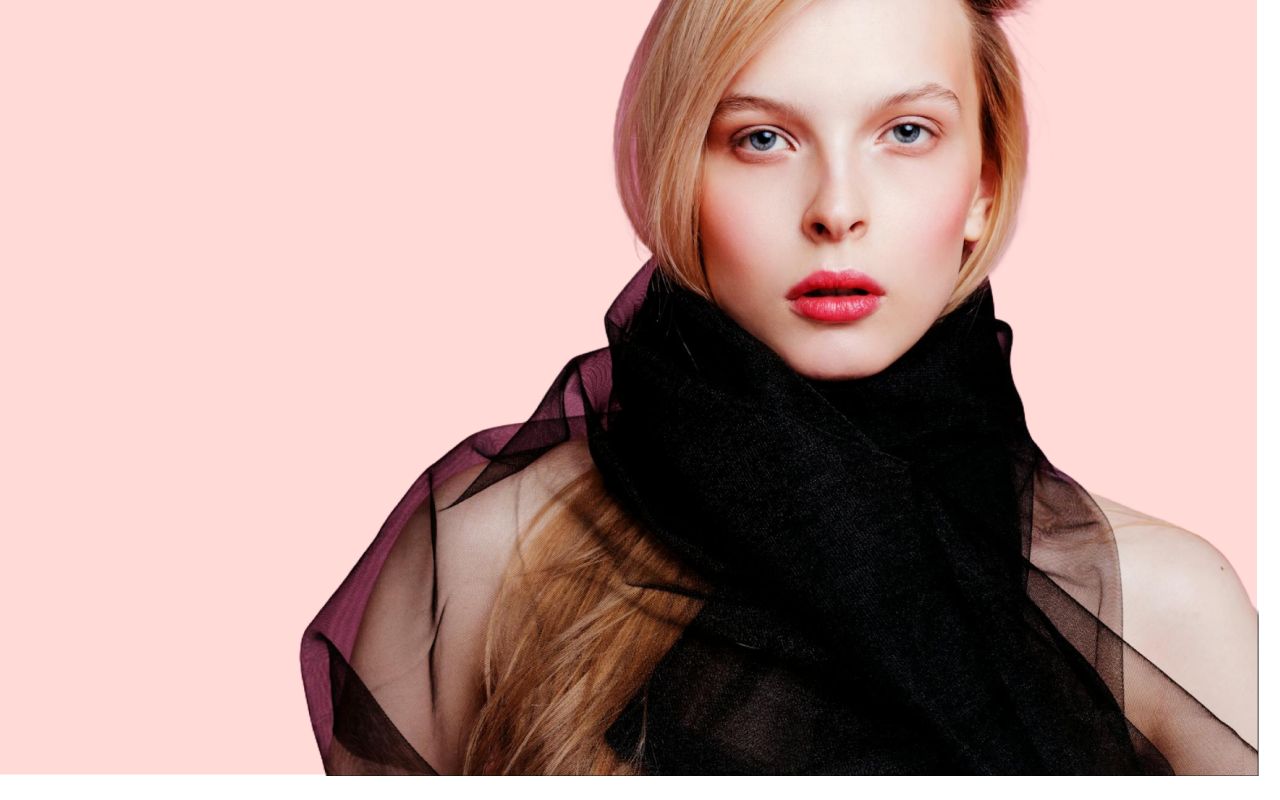
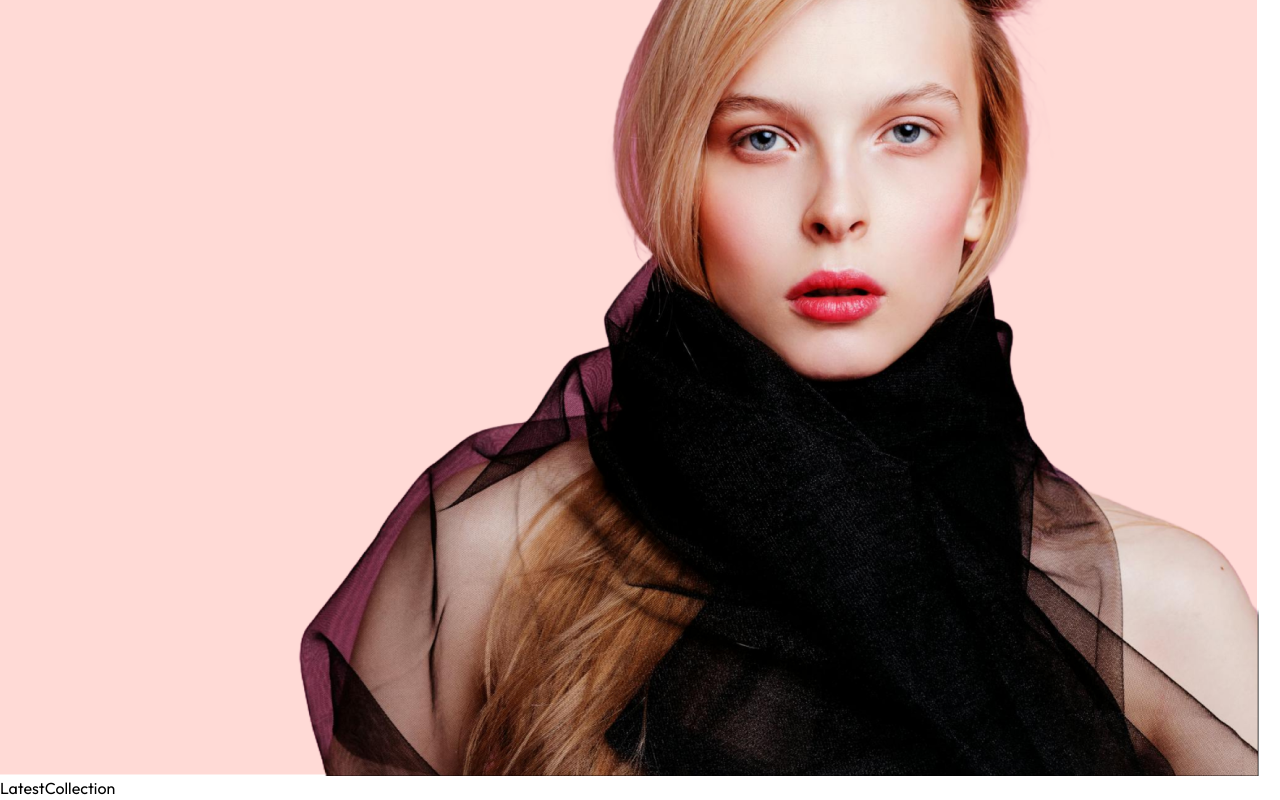
Before and after one commit to ashimaakash03/apparel-store, a React (Vite) app: page / in a window 1280 px wide. Shown: the part 826-1626 px from the top of the page. Before the commit the page ends 1602 px from the top, so only its background shows below. Built offline with nearby package versions, Linux system fonts and the light colour scheme.

Commit message:
created LatestCollection component and mounted it in the Home page

```diff
--- /dev/null
+++ b/src/components/LatestCollection.jsx
@@ -0,0 +1,7 @@
+//import React from 'react'
+
+const LatestCollection = () => {
+  return <div>LatestCollection</div>;
+};
+
+export default LatestCollection;
--- a/src/pages/Home.jsx
+++ b/src/pages/Home.jsx
@@ -1,11 +1,13 @@
 //import React from 'react'
 
 import Hero from "../components/Hero";
+import LatestCollection from "../components/LatestCollection";
 
 const Home = () => {
   return (
     <div>
       <Hero />
+      <LatestCollection />
     </div>
   );
 };
```
